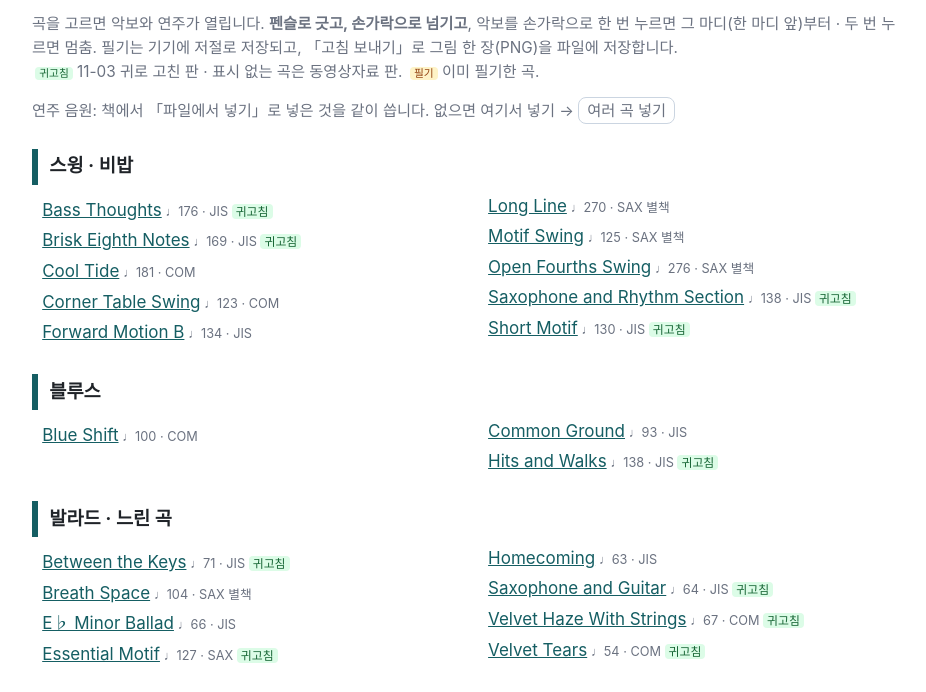
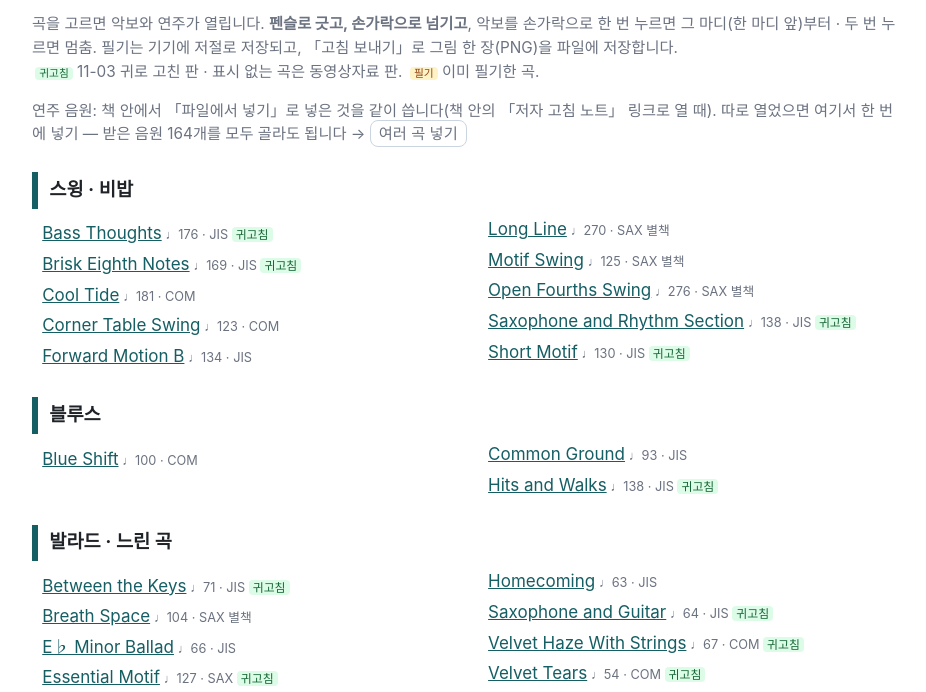
Before and after one commit to kgb00522/tns-book, a plain HTML site: page note/index.html in a window 1280 px wide. Shown: the part 63-755 px from the top of the page, without its empty margins (174-1100 px from the left). Drawn offline with Linux system fonts and the light colour scheme.

Commit message:
고침 노트: 여러 곡 한꺼번에 넣기

```diff
--- a/note/index.html
+++ b/note/index.html
@@ -34,7 +34,7 @@ a{color:var(--acc)}
  <h1>저자 고침 노트</h1>
  <p class="lead">곡을 고르면 악보와 연주가 열립니다. <b>펜슬로 긋고, 손가락으로 넘기고</b>, 악보를 손가락으로 한 번 누르면 그 마디(한 마디 앞)부터 · 두 번 누르면 멈춤. 필기는 기기에 저절로 저장되고, 「고침 보내기」로 그림 한 장(PNG)을 파일에 저장합니다.<br>
  <span class="ear">귀고침</span> 11-03 귀로 고친 판 · 표시 없는 곡은 동영상자료 판. <span class="has">필기</span> 이미 필기한 곡.</p>
- <p class="lead">연주 음원: 책에서 「파일에서 넣기」로 넣은 것을 같이 씁니다. 없으면 여기서 넣기 → <label class="btn" style="border:1px solid #cbd5e1;border-radius:8px;padding:3px 8px;cursor:pointer">여러 곡 넣기<input type="file" id="multi" accept="audio/*,.mp3" multiple hidden></label> <span id="amsg" class="dim"></span></p>
+ <p class="lead">연주 음원: 책 안에서 「파일에서 넣기」로 넣은 것을 같이 씁니다(책 안의 「저자 고침 노트」 링크로 열 때). 따로 열었으면 여기서 한 번에 넣기 — 받은 음원 164개를 모두 골라도 됩니다 → <label class="btn" style="border:1px solid #cbd5e1;border-radius:8px;padding:3px 8px;cursor:pointer">여러 곡 넣기<input type="file" id="multi" accept="audio/*,.mp3" multiple hidden></label> <span id="amsg" class="dim"></span></p>
  <div id="genres"></div>
 </div>
 <div id="song">
@@ -63,7 +63,8 @@ function dkeys(name,store){return odb(name,store).then(function(d){return new Pr
 /* ── 목록 ── */
 function list(){var h='';dkeys('tns-note','s').then(function(ks){D.genres.forEach(function(g){var ss=D.order.filter(function(id){return D.songs[id]&&D.songs[id].g===g});if(!ss.length)return;
  h+='<h2>'+g+'</h2><ul>'+ss.map(function(id){var s=D.songs[id];return '<li><a href="#s='+id+'">'+s.t+'</a><span class="tag">'+s.bpm+' · '+s.b+'</span>'+(s.ear?'<span class="ear">귀고침</span>':'')+(ks.indexOf(id)>=0?'<span class="has">필기</span>':'')+'</li>'}).join('')+'</ul>'});$('genres').innerHTML=h})}
-$('multi').onchange=function(e){var fs=[].slice.call(e.target.files||[]),n=0;Promise.all(fs.map(function(f){var id=Object.keys(D.songs).filter(function(k){return D.songs[k].au.split('/').pop()===f.name})[0];if(!id)return null;n++;return dput('tns-book','a',D.songs[id].au,f)})).then(function(){$('amsg').textContent=n+'곡 넣음'})};
+$('multi').onchange=function(e){var fs=[].slice.call(e.target.files||[]),n=0,v=0;$('amsg').textContent='넣는 중…';   /* 164개를 다 골라도 됨: 「곡id_full · _Eb · _Bb · _C」를 이름으로 알아보고 책과 같은 자리에 넣음(저자 15:37) */
+ Promise.all(fs.map(function(f){var m=/^((?:com|jis|sax|saxs)\d\d)_(full|Eb|Bb|C)(?: ?\(\d+\))?\.mp3$/i.exec(f.name.trim());if(!m||!D.songs[m[1].toLowerCase()])return null;var k='audio/'+m[1].toLowerCase()+'_'+(m[2].toLowerCase()==='full'?'full':m[2][0].toUpperCase()+m[2].slice(1).toLowerCase())+'.mp3';if(/_full/.test(k))n++;else v++;return dput('tns-book','a',k,f)})).then(function(){$('amsg').textContent='연주 '+n+'곡 · 반주 '+v+'개 넣음'+(fs.length>n+v?' (모르는 파일 '+(fs.length-n-v)+'개는 건너뜀)':'');list()})};
 /* ── 곡 ── */
 var S=null,ST=[],UNDO=[],TOOL='red',RATE=1,au=$('au'),MS=[],cur=-1,url=null;
 function route(){var m=/#s=(\w+)/.exec(location.hash);stopA();if(m&&D.songs[m[1]])open1(m[1]);else{S=null;$('song').style.display='none';$('list').style.display='';list()}}
```
